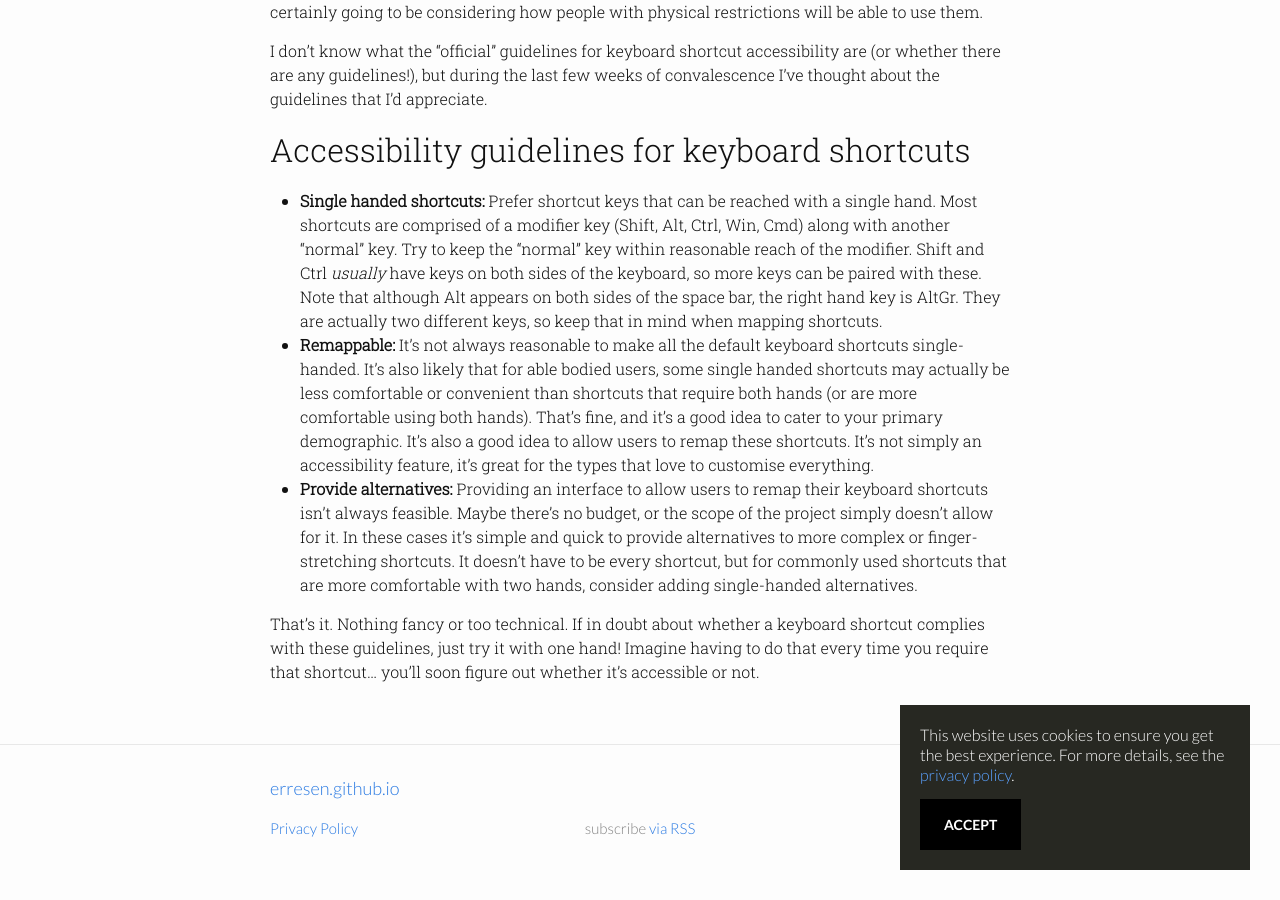
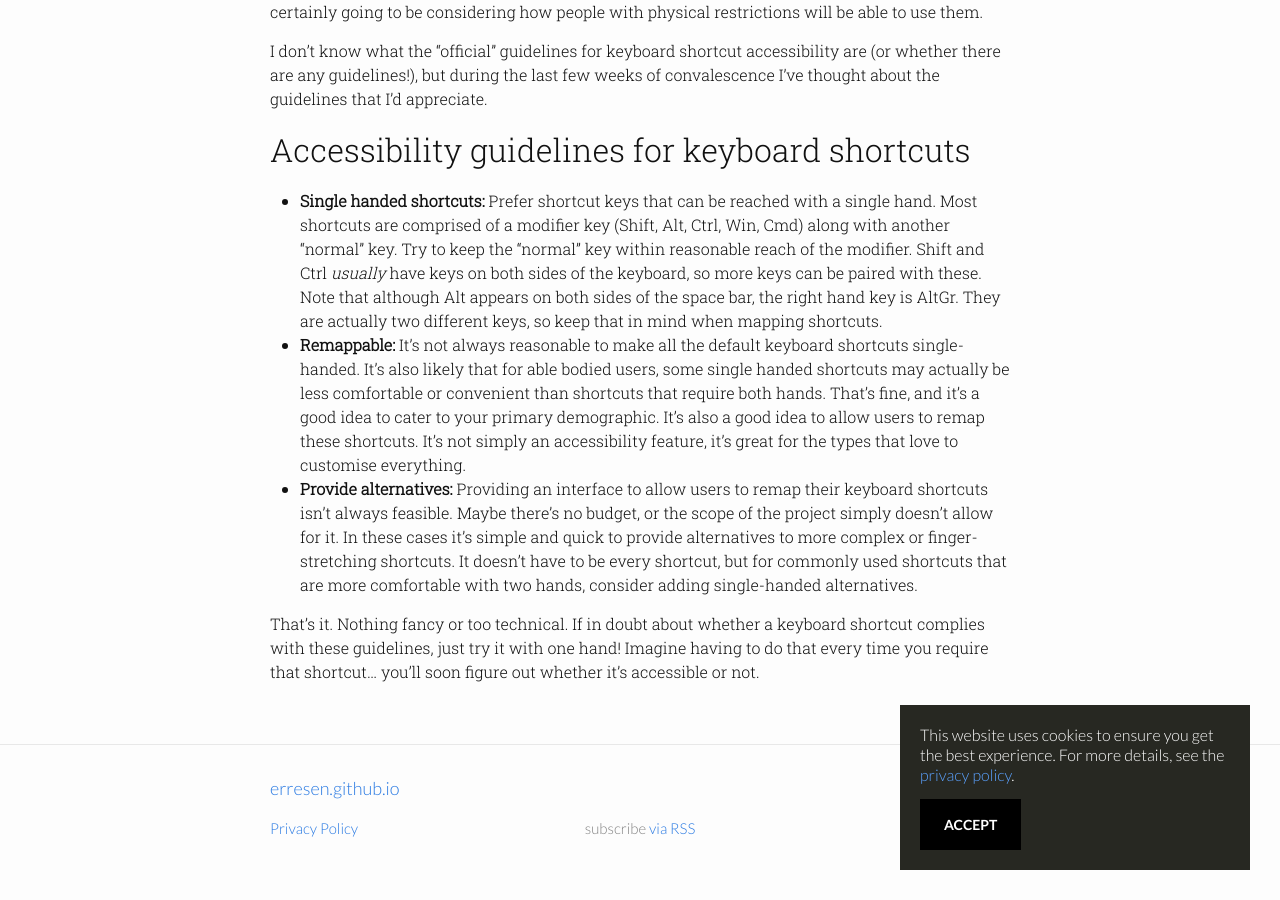
Before and after one commit to erresen/erresen.github.io, a Jekyll site: the page built from _posts/2020-07-26-appreciating-accessibility.md, in a window 1280 px wide and 900 px high, scrolled down 1013 px. Built offline with Jekyll 4.4.1, drawn with Linux system fonts in a browser that asks for light colours; nearby versions of some CDN libraries; comment, search, counter and statistics services are not loaded.

Commit message:
Update 2020-07-26-appreciating-accessibility.md

```diff
--- a/_posts/2020-07-26-appreciating-accessibility.md
+++ b/_posts/2020-07-26-appreciating-accessibility.md
@@ -23,7 +23,7 @@ I don't know what the "official" guidelines for keyboard shortcut accessibility
 ## Accessibility guidelines for keyboard shortcuts
 
 - **Single handed shortcuts:** Prefer shortcut keys that can be reached with a single hand. Most shortcuts are comprised of a modifier key (Shift, Alt, Ctrl, Win, Cmd) along with another "normal" key. Try to keep the "normal" key within reasonable reach of the modifier. Shift and Ctrl *usually* have keys on both sides of the keyboard, so more keys can be paired with these. Note that although Alt appears on both sides of the space bar, the right hand key is AltGr. They are actually two different keys, so keep that in mind when mapping shortcuts.
-- **Remappable:** It's not always reasonable to make all the default keyboard shortcuts single-handed. It's also likely that for able bodied users, some single handed shortcuts may actually be less comfortable or convenient than shortcuts that require both hands (or are more comfortable using both hands). That's fine, and it's a good idea to cater to your primary demographic. It's also a good idea to allow users to remap these shortcuts. It's not simply an accessibility feature, it's great for the types that love to customise everything.
+- **Remappable:** It's not always reasonable to make all the default keyboard shortcuts single-handed. It's also likely that for able bodied users, some single handed shortcuts may actually be less comfortable or convenient than shortcuts that require both hands. That's fine, and it's a good idea to cater to your primary demographic. It's also a good idea to allow users to remap these shortcuts. It's not simply an accessibility feature, it's great for the types that love to customise everything.
 - **Provide alternatives:** Providing an interface to allow users to remap their keyboard shortcuts isn't always feasible. Maybe there's no budget, or the scope of the project simply doesn't allow for it. In these cases it's simple and quick to provide alternatives to more complex or finger-stretching shortcuts. It doesn't have to be every shortcut, but for commonly used shortcuts that are more comfortable with two hands, consider adding single-handed alternatives.
 
 That's it. Nothing fancy or too technical. If in doubt about whether a keyboard shortcut complies with these guidelines, just try it with one hand! Imagine having to do that every time you require that shortcut... you'll soon figure out whether it's accessible or not.
```
